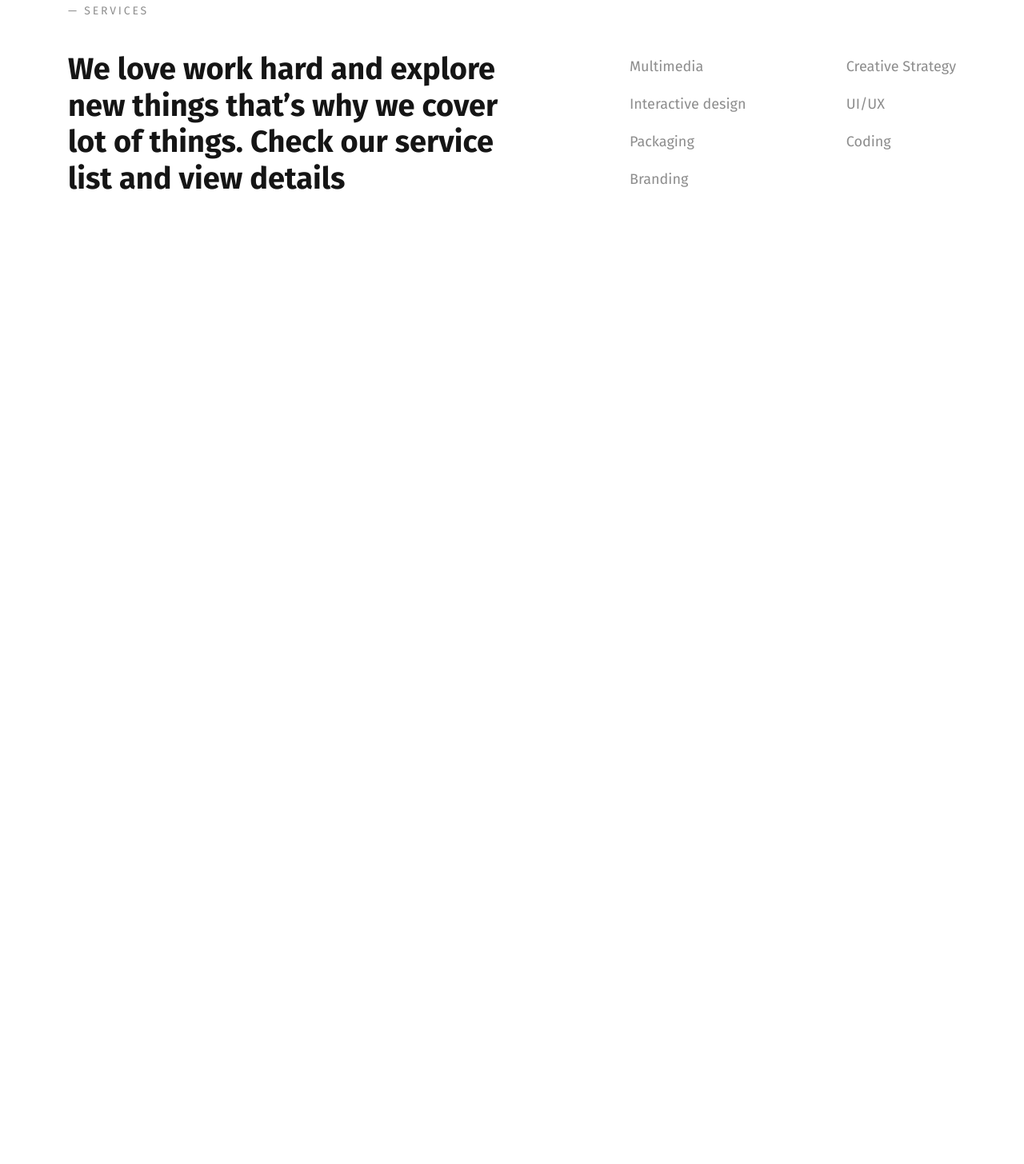
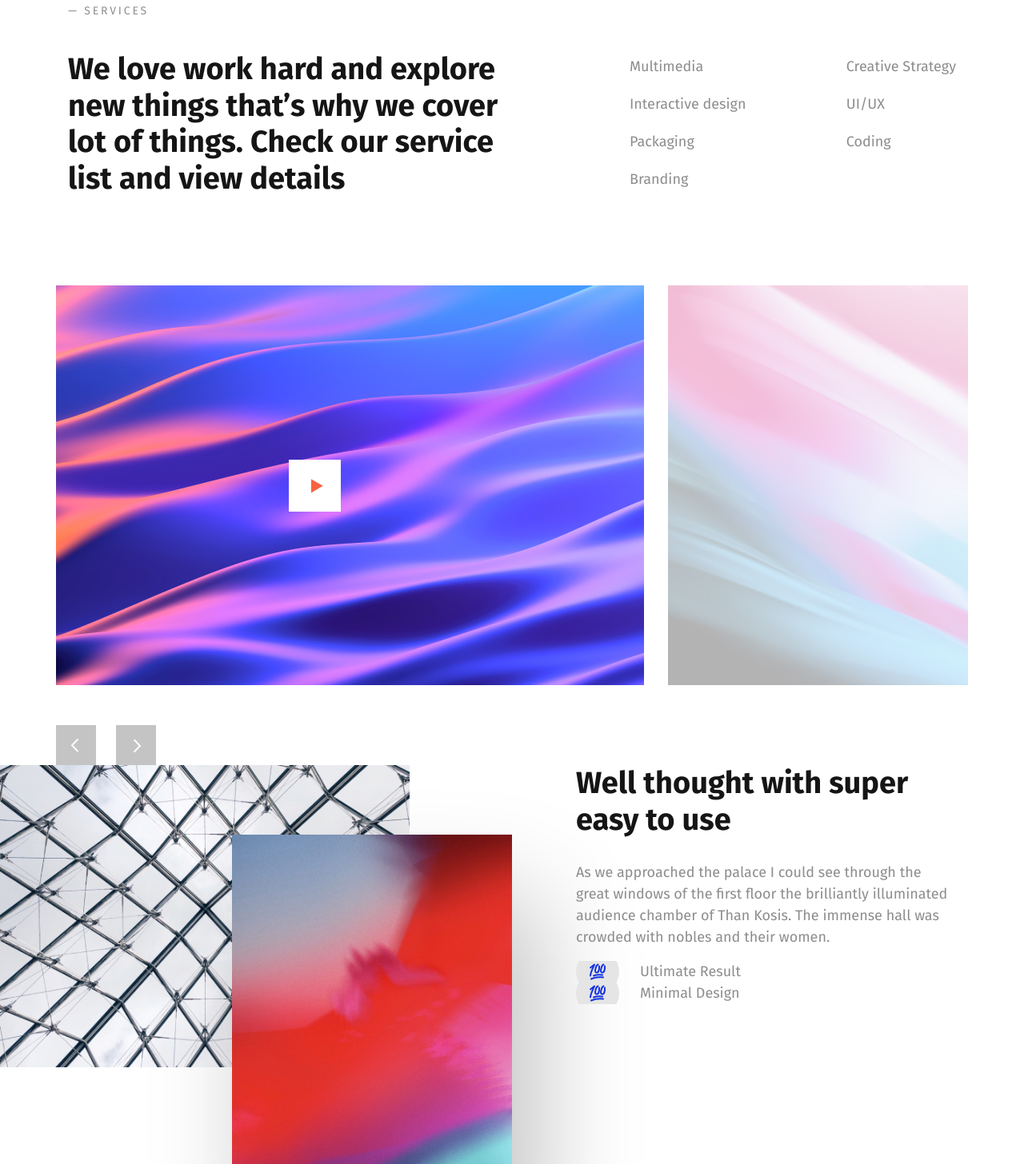
Before and after one commit to seb510/GravityFligma, a plain HTML site: page index.html in a window 1280 px wide. Shown: the part 1600-3056 px from the top of the page at 80% size. Before the commit the page ends 1858 px from the top, so only its background shows below. Drawn offline with Linux system fonts and the light colour scheme.

Commit message:
adding owl-carousel and section result

```diff
--- a/css/main.css
+++ b/css/main.css
@@ -190,3 +190,81 @@ h2 {
 .serv-list-left {
     margin-left: 37px;
 }
+
+.owl-carousel {
+    margin-top: 99px;
+}
+
+.owl-carousel .item, .owl-item {
+    width: 825px !important;
+    position: relative;
+}
+
+.owl-theme .owl-dots, .owl-theme .owl-nav {
+    text-align: left;
+}
+
+.owl-theme .owl-nav [class*=owl-] {
+    margin: 0;
+}
+
+.owl-nav {
+    margin-top: 50px !important;
+}
+
+.owl-carousel .owl-prev {
+    margin-right: 25px !important;
+}
+
+.owl-carousel__play {
+    display: block;
+    background: url("../img/play.svg");
+    width: 65px;
+    height: 65px;
+    position: absolute;
+    left: 50%;
+    top: 50%;
+    margin-left: -32px;
+    margin-top: -32px;
+    cursor: pointer;
+}
+
+.collage {
+    padding-top: 219px;
+    width: 50%;
+    height: 540px;
+    background: url("../img/img6.jpg") no-repeat left top / 80% 70%;
+    position: absolute;
+    left: 0;
+}
+
+.collage img {
+    display: block;
+    width: 350px;
+    height: 453px;
+    position: absolute;
+    right: 0;
+    bottom: 0;
+    box-shadow: 30px 80px 130px rgba(0, 0, 0, 0.25);
+}
+
+.easy {
+    margin-left: 65px;
+}
+
+.easy__title {
+    margin-bottom: 30px;
+}
+
+.easy__point {
+    background: url("../img/icon100.svg") no-repeat left center;
+    padding-left: 80px;
+}
+
+.easy__point_first {
+    background: url("../img/icon100.svg") no-repeat left center;
+}
+
+.easy__point_second {
+    background: url("../img/bag.svg") no-repeat left center;
+}
--- a/index.html
+++ b/index.html
@@ -96,7 +96,6 @@
 								Co-Founder & CEO
 							</p>
 						</div>
-
 					</div>
 				</div>
 			</div>
@@ -147,10 +146,66 @@
 
 				</div>
 			</div>
+			<div class="row">
+				<div class="owl-carousel owl-theme">
+					<div class="item">
+						<img src="img/img3.jpg" alt="slider">
+						<span class="owl-carousel__play"></span>
+					</div>
+					<div class="item">
+						<img src="img/img4.jpg" alt="slider">
+						<span class="owl-carousel__play"></span>
+					</div>
+					<div class="item">
+						<img src="img/img3.jpg" alt="slider">
+						<span class="owl-carousel__play"></span>
+					</div>
+					<div class="item">
+						<img src="img/img4.jpg" alt="slider">
+						<span class="owl-carousel__play"></span>
+					</div>
+				</div>
+			</div>
+		</div>
+	</section>
+	<section class="result">
+		<div class="container">
+			<div class="row">
+				<div class="col-md-6 be-static">
+					<div class="collage">
+						<img src="img/img5.jpg" alt="work">
+					</div>
+				</div>
+				<div class="col-md-6">
+					<div class="easy">
+						<h2 class="easy__title">
+							Well thought with super easy to use
+						</h2>
+						<p class="easy__text">
+							As we approached the
+							palace I could see
+							through the great
+							windows of the first
+							floor the brilliantly
+							illuminated audience
+							chamber of Than Kosis.
+							The immense hall was
+							crowded with nobles and their women.
+						</p>
+						<div class="easy__point">
+							Ultimate Result
+						</div>
+						<div class="easy__point">
+							Minimal Design
+						</div>
+					</div>
+				</div>
+			</div>
 		</div>
 	</section>
 
 	<script src="js/jquery-3.4.1.min.js"></script>
 	<script src="js/owl.carousel.min.js"></script>
+	<script src="js/main.js"></script>
 </body>
 </html>
--- a/js/main.js
+++ b/js/main.js
@@ -0,0 +1,22 @@
+$(function () {
+    $('.owl-carousel').owlCarousel({
+        loop:true,
+        margin:30,
+        nav:true,
+        dots: false,
+        navText: ['<img src ="img/left.svg">', '<img src ="img/right.svg">'],
+        startPosition: 1,
+        responsive:{
+            0:{
+                items:1
+            },
+            600:{
+                items:1
+            },
+            1000:{
+                items:1
+            }
+        }
+    });
+
+});
```
